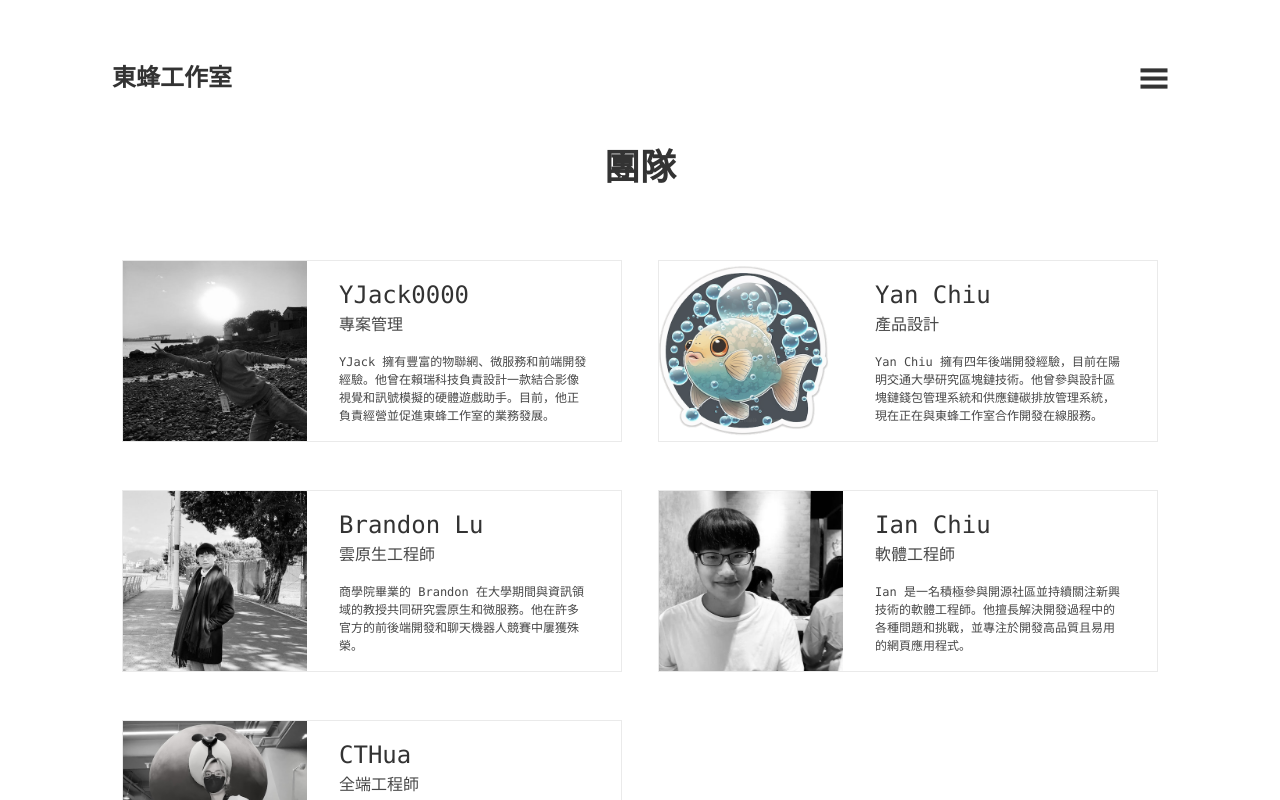
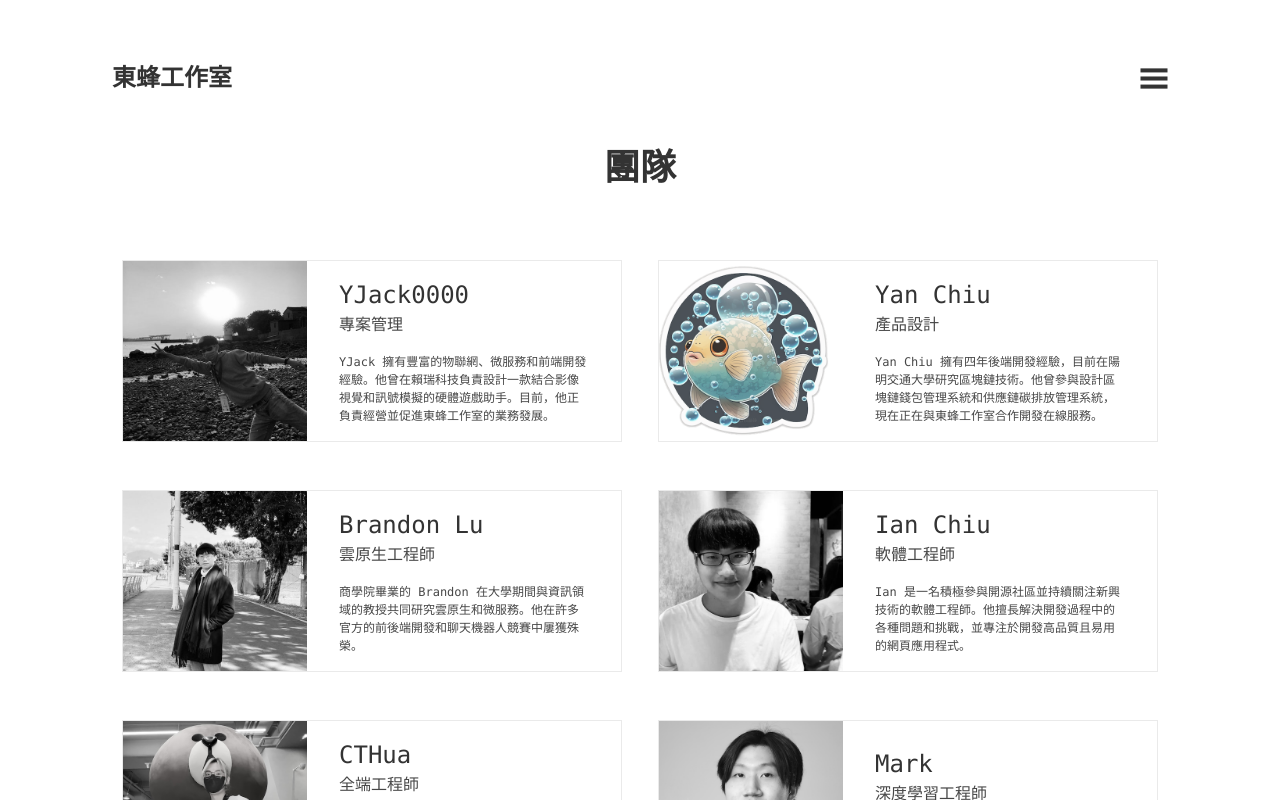
Before and after one commit to CeranaStudio/official-website, a Nuxt app: page /about in a window 1280 px wide. Shown: the top 800 px of the page. Built offline with nearby package versions, Linux system fonts and the light colour scheme.

Commit message:
feat: update mark

```diff
--- a/components/about/Team.vue
+++ b/components/about/Team.vue
@@ -37,13 +37,13 @@
                 role="全端工程師"
                 description="CTHua 的目標是成為一名數位游牧者，他對探索各種技能領域充滿熱情。除了專業項目之外，他還涉獵物聯網、推薦系統、機器學習、量化金融等多個領域。"
             />
-            <!-- <UiContextCard -->
-            <!--   class="mx-auto" -->
-            <!--   src="/img/about/Mark.jpg" -->
-            <!--   title="Mark" -->
-            <!--   role="...." -->
-            <!--   description="" -->
-            <!-- /> -->
+            <UiPersonCard
+                class="mx-auto"
+                src="/img/about/Mark.jpg"
+                title="Mark"
+                role="深度學習工程師"
+                description="Mark 擁有物聯網、後端開發與機器學習相關經驗，目前在台灣大學從事 SLAM 的研究，也同時持續學習ML與軟軟體工程相關領域知識。"
+            />
         </div>
     </div>
 </template>
```
Also changed, not shown: public/img/about/Mark.jpg (added).
